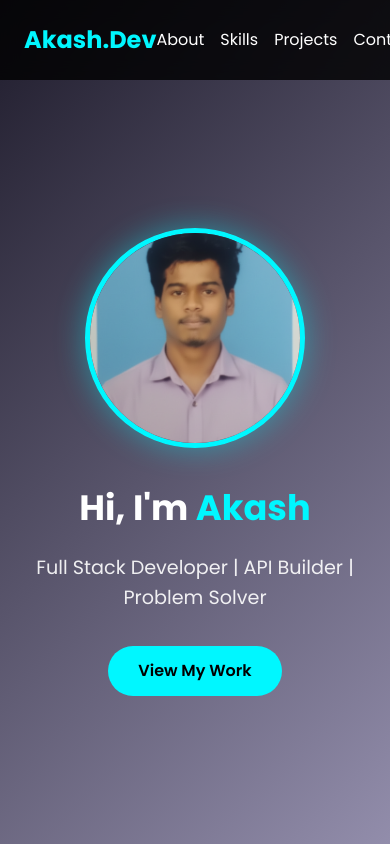
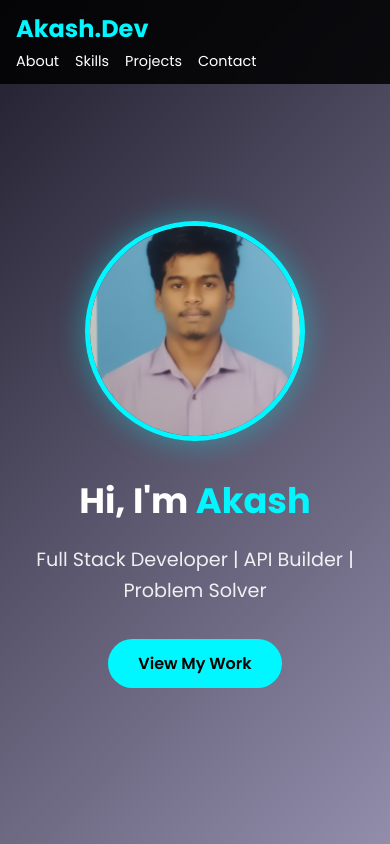
Before and after one commit to AshtheDeveloper777/portfolio-website, a plain HTML site: page index.html in a window 390 px wide. Shown: the top 844 px of the page. Drawn offline with Linux system fonts and the light colour scheme; a script that the page names is missing.

Commit message:
Update style.css

```diff
--- a/style.css
+++ b/style.css
@@ -14,7 +14,7 @@
   scroll-behavior: smooth;
 }
 
-html{
+html {
   scroll-padding-top: var(--nav-height);
 }
 
@@ -34,7 +34,7 @@ body {
   top: 0;
   width: 100%;
   height: var(--nav-height);
-  background: rgba(0, 0, 0, 0.8);
+  background: rgba(0,0,0,0.85);
   backdrop-filter: blur(10px);
   display: flex;
   justify-content: space-between;
@@ -71,12 +71,13 @@ body {
 ========================= */
 
 .hero {
-  height: 100vh;
-  background: linear-gradient(135deg, #1f1c2c, #928dab);
+  min-height: 100vh;
+  background: linear-gradient(135deg,#1f1c2c,#928dab);
   display: flex;
   align-items: center;
   justify-content: center;
   padding: 0 2rem;
+  padding-top: var(--nav-height);
 }
 
 .hero-container {
@@ -86,7 +87,6 @@ body {
   gap: 4rem;
   max-width: 1100px;
   width: 100%;
-  margin-top: var(--nav-height);
 }
 
 .hero-text {
@@ -119,7 +119,7 @@ body {
   object-fit: cover;
   border-radius: 50%;
   border: 5px solid #00f7ff;
-  box-shadow: 0 0 30px rgba(0, 247, 255, 0.4);
+  box-shadow: 0 0 30px rgba(0,247,255,0.4);
   transition: 0.3s ease;
 }
 
@@ -184,12 +184,12 @@ body {
 .skills-grid {
   margin-top: 3rem;
   display: grid;
-  grid-template-columns: repeat(auto-fit, minmax(150px, 1fr));
+  grid-template-columns: repeat(auto-fit,minmax(150px,1fr));
   gap: 2rem;
 }
 
 .skill-card {
-  background: rgba(255, 255, 255, 0.05);
+  background: rgba(255,255,255,0.05);
   padding: 1.5rem;
   border-radius: 15px;
   transition: 0.3s ease;
@@ -210,12 +210,12 @@ body {
 .projects-grid {
   margin-top: 3rem;
   display: grid;
-  grid-template-columns: repeat(auto-fit, minmax(280px, 1fr));
+  grid-template-columns: repeat(auto-fit,minmax(280px,1fr));
   gap: 2rem;
 }
 
 .project-card {
-  background: rgba(255, 255, 255, 0.05);
+  background: rgba(255,255,255,0.05);
   padding: 2rem;
   border-radius: 20px;
   transition: 0.3s ease;
@@ -224,7 +224,7 @@ body {
 
 .project-card:hover {
   transform: translateY(-10px);
-  box-shadow: 0 10px 30px rgba(0, 247, 255, 0.2);
+  box-shadow: 0 10px 30px rgba(0,247,255,0.2);
 }
 
 .project-card h3 {
@@ -303,7 +303,6 @@ button:hover {
   color: #00f7ff;
   text-decoration: none;
   font-weight: 600;
-  transition: 0.3s ease;
 }
 
 .social-links a:hover {
@@ -329,12 +328,26 @@ footer {
 
 @media (max-width: 768px) {
 
+  :root{
+    --nav-height: 65px;
+  }
+
   .navbar {
-    padding: 0 1.5rem;
+    padding: 0 1rem;
+    flex-wrap: wrap;
+    height: auto;
+    padding-top: 10px;
+    padding-bottom: 10px;
   }
 
   .navbar ul {
     gap: 1rem;
+    flex-wrap: wrap;
+    justify-content: center;
+  }
+
+  .navbar a{
+    font-size: 0.9rem;
   }
 
   .hero-container {
@@ -367,4 +380,5 @@ footer {
   .project-links {
     justify-content: center;
   }
+
 }
```
